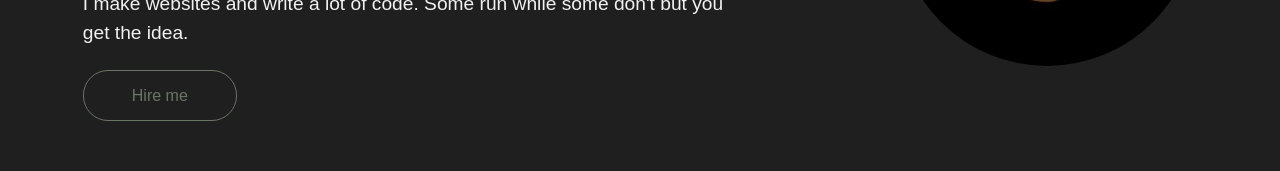
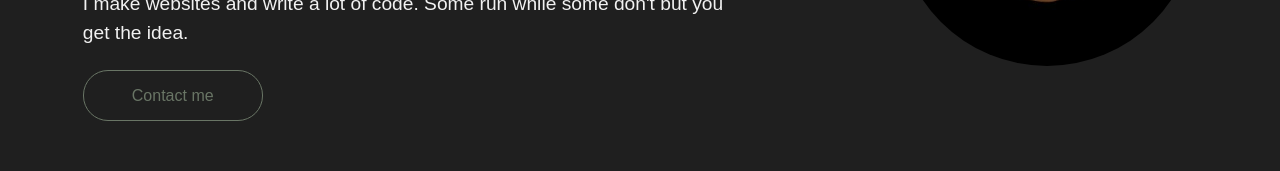
Before and after one commit to Ekene-Azubuko/portfolio-for-real, a React (Vite) app: page / in a window 1280 px wide. Shown: the part 540-711 px from the top of the page. Built offline with nearby package versions, Linux system fonts and the light colour scheme.

Commit message:
Update App.jsx

```diff
--- a/src/App.jsx
+++ b/src/App.jsx
@@ -38,7 +38,7 @@ function App() {
           <h1>I'm Ekene Azubuko</h1>
           <h2>I am into Full Stack Web Development</h2>
           <p>I make websites and write a lot of code. Some run while some don't but you get the idea.</p>
-          <a href="#contact" className="cta btn btn-outline">Hire me</a>
+          <a href="#contact" className="cta btn btn-outline">Contact me</a>
         </div>
         <div className="hero-image">
           <img src="static/images/bitmoji.jpg"></img>
@@ -166,7 +166,7 @@ function App() {
           />
           <Project
             name="Smilebook"
-            description="My very first project. I wrote this when I was learning web dev from w3schools and writing html code in wordPad. I'd just found out I could host static web pages on github so I copy and pasted my code in a repo and deployed the page. Watching it go live was so cool. "
+            description="My very first project. I'd just found out I could host static web pages on GitHub so I copied and pasted my code in a repo and deployed the page. Watching it go live was so cool. "
             link="https://ekene-azubuko.github.io/smilebook/"
             image="https://i.pinimg.com/236x/03/70/a3/0370a33c1b097d586e890b5d22a53ee8.jpg"
           />
```
